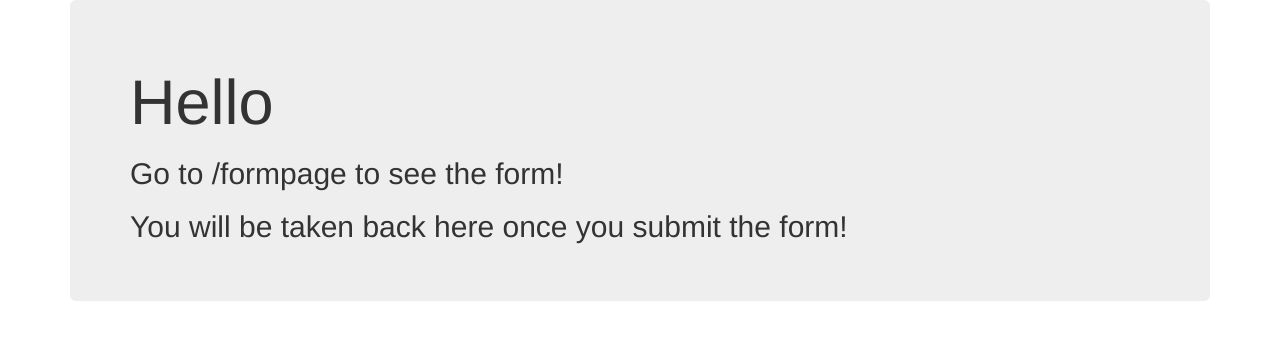
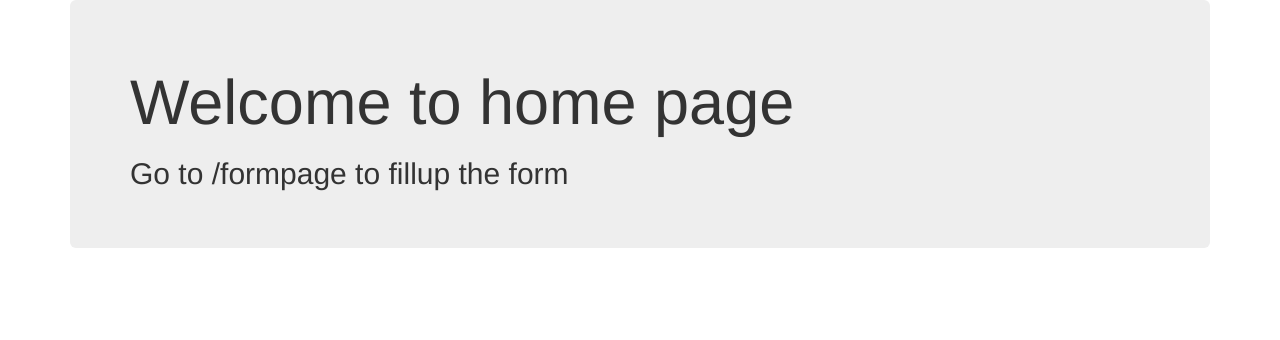
Before and after one commit to yattargor/django-deployment-example, a Django app: page / in a window 1280 px wide. Shown: the top 340 px of the page. Run offline with Django 3.2, Linux system fonts and the light colour scheme; some libraries are stand-ins or nearby versions.

Commit message:
no message

```diff
--- a/Django_Level_Three/basicforms/basicapp/views.py
+++ b/Django_Level_Three/basicforms/basicapp/views.py
@@ -1,38 +1,21 @@
 from django.shortcuts import render
 from . import forms
-
-# Alternative ways of importing:
-# from BasicApp import Forms
-# from forms import FormName
-
 # Create your views here.
 
 def index(request):
     return render(request,'basicapp/index.html')
 
-######
-# This is what the view looked like before having it check for the POST
-# Check the updated view for how to grab the form data!
-######
-# def form_name_view(request):
-#     form = forms.FormName()
-#     return render(request,'basicapp/form_page.html',{'form':form})
-######
+def form_name_view(request):
+    form = forms.FormName() #instance della FormName class here
 
+    if request.method == 'POST':
+        form = form = forms.FormName(request.POST)
 
-def form_name_view(request):
-    form = forms.FormName()
+        if form.is_valid(): #validation routines for all fields
+            #DO SOMETHING CODE
+            print("VALIDATION SUCCESS")
+            print("NAME: " + form.cleaned_data['name'])
+            print("EMAIL: " + form.cleaned_data['email'])
+            print("COMMENT: " + form.cleaned_data['text'])
 
-    # Check to see if we get a POST back.
-    if request.method == 'POST':
-        # In which case we pass in that request.
-        form = forms.FormName(request.POST)
-
-        # Check to see form is valid
-        if form.is_valid():
-            # Do something.
-            print("Form Validation Success. Prints in console.")
-            print("Name"+form.cleaned_data['name'])
-            print("Email"+form.cleaned_data['email'])
-            print('Text'+form.cleaned_data['text'])
-    return render(request,'basicapp/form_page.html',{'form':form})
+    return render(request, 'basicapp/form_page.html', {'form': form})
--- a/Django_Level_Three/basicforms/basicforms/settings.py
+++ b/Django_Level_Three/basicforms/basicforms/settings.py
@@ -14,13 +14,13 @@ import os
 
 # Build paths inside the project like this: os.path.join(BASE_DIR, ...)
 BASE_DIR = os.path.dirname(os.path.dirname(os.path.abspath(__file__)))
-TEMPLATE_DIR = os.path.join(BASE_DIR,'templates')
+TEMPLATE_DIR =os.path.join(BASE_DIR,'templates')
 
 # Quick-start development settings - unsuitable for production
 # See https://docs.djangoproject.com/en/1.10/howto/deployment/checklist/
 
 # SECURITY WARNING: keep the secret key used in production secret!
-SECRET_KEY = '07gm2_rwkr5rryuieeq0s9z3z44lu57d8+hj^04@7ljktc+3$4'
+SECRET_KEY = 'p^^@st-thw2e(djob=rv)=ye@*luc7^)psuahwyfhb#ti$$_#e'
 
 # SECURITY WARNING: don't run with debug turned on in production!
 DEBUG = True
@@ -37,7 +37,7 @@ INSTALLED_APPS = [
     'django.contrib.sessions',
     'django.contrib.messages',
     'django.contrib.staticfiles',
-    'basicapp',
+    'basicapp'
 ]
 
 MIDDLEWARE = [
--- a/Django_Level_Three/basicforms/basicforms/urls.py
+++ b/Django_Level_Three/basicforms/basicforms/urls.py
@@ -13,12 +13,12 @@ Including another URLconf
     1. Import the include() function: from django.conf.urls import url, include
     2. Add a URL to urlpatterns:  url(r'^blog/', include('blog.urls'))
 """
-from django.conf.urls import url,include
+from django.conf.urls import url
 from django.contrib import admin
 from basicapp import views
 
 urlpatterns = [
-    url(r'^$',views.index,name='index'),
     url(r'^admin/', admin.site.urls),
-    url(r'^formpage/',views.form_name_view,name='form_name'),
+    url(r'^$', views.index,name = 'index'),
+    url(r'^formpage/', views.form_name_view, name='form_name')
 ]
--- a/Django_Level_Three/basicforms/templates/basicapp/index.html
+++ b/Django_Level_Three/basicforms/templates/basicapp/index.html
@@ -2,19 +2,16 @@
 <html>
   <head>
     <meta charset="utf-8">
-    <title>Home</title>
+    <title>HOME</title>
     <link rel="stylesheet" href="https://maxcdn.bootstrapcdn.com/bootstrap/3.3.7/css/bootstrap.min.css" integrity="sha384-BVYiiSIFeK1dGmJRAkycuHAHRg32OmUcww7on3RYdg4Va+PmSTsz/K68vbdEjh4u" crossorigin="anonymous">
   </head>
   <body>
     <div class="container">
       <div class="jumbotron">
-        <h1>Hello</h1>
-        <h2> Go to /formpage to see the form!</h2>
-        <h2>You will be taken back here once you submit the form!</h2>
+        <h1>Welcome to home page</h1>
+        <h2>Go to /formpage to fillup the form</h2>
       </div>
 
     </div>
-
-
   </body>
 </html>
```
Also changed, not shown: Django_Level_Three/basicforms/basicapp/forms.py (+14 -2 lines), Django_Level_Three/basicforms/templates/basicapp/form_page.html (+6 -14 lines), Django_Level_Three/basicforms/basicapp/urls.py (deleted), Django_Level_Three/basicforms/db.sqlite3.
